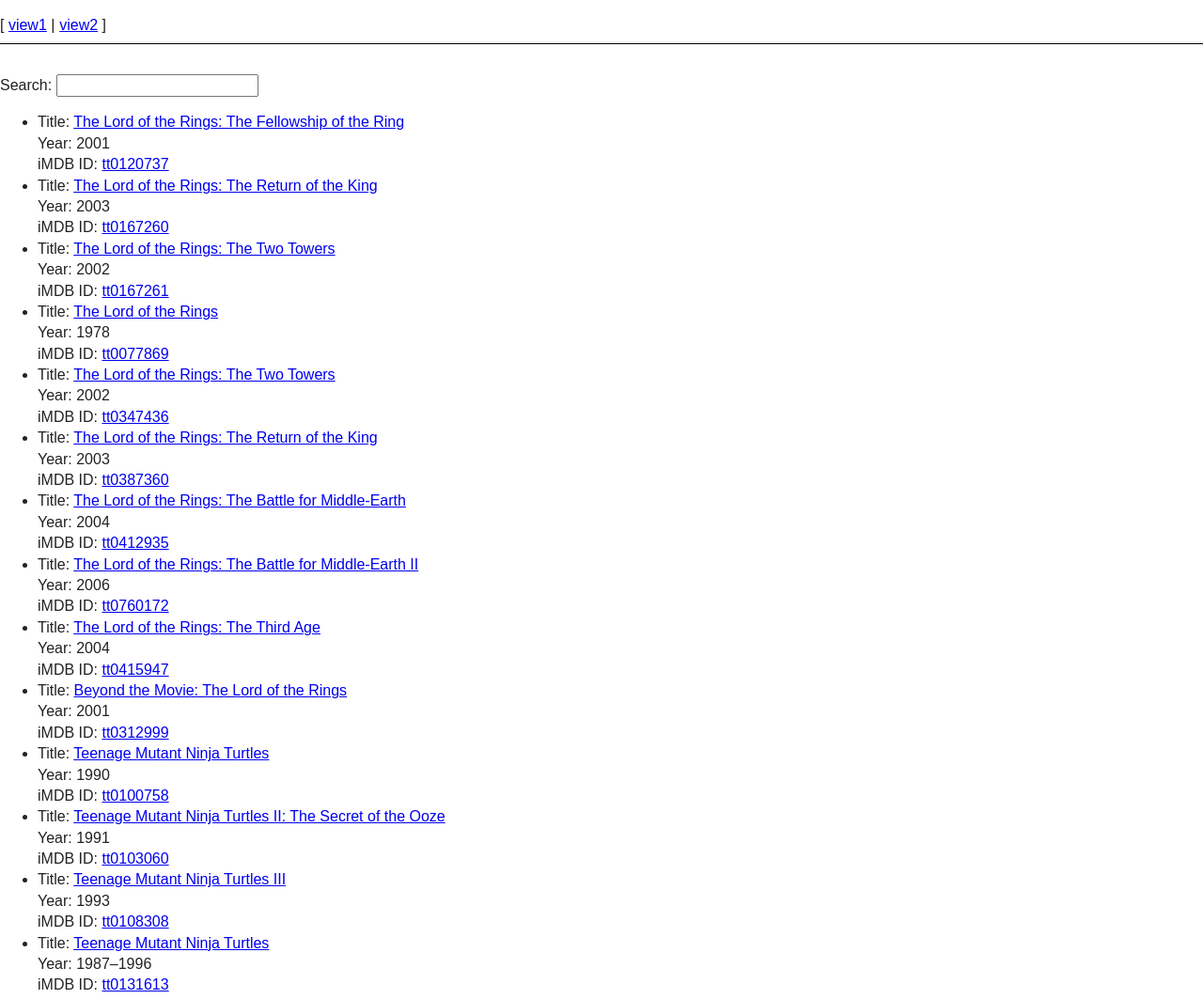
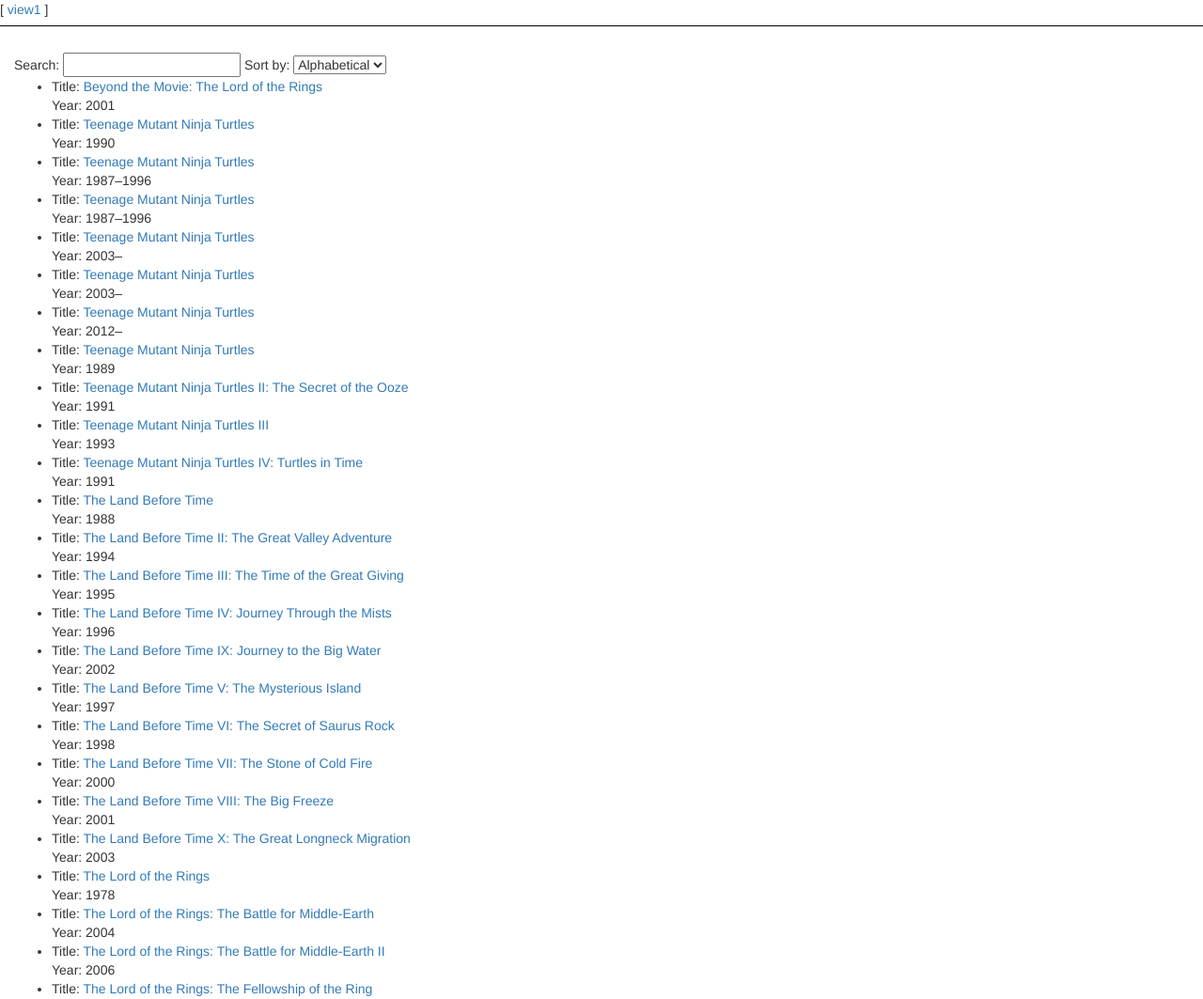
Before and after one commit to fnc314/angular-seed-project, a website: page app/index.html in a window 1280 px wide. Shown: the top 1063 px of the page at 94% size. Drawn offline with nearby package versions, Linux system fonts and the light colour scheme.

Commit message:
working details page with poster and full copy of results from omdbapi.com

```diff
--- a/app/index.html
+++ b/app/index.html
@@ -12,19 +12,21 @@
   <link rel="stylesheet" href="bower_components/html5-boilerplate/css/normalize.css">
   <link rel="stylesheet" href="bower_components/html5-boilerplate/css/main.css">
   <link rel="stylesheet" href="css/app.css"/>
+  <link rel="stylesheet" href="//maxcdn.bootstrapcdn.com/bootstrap/3.2.0/css/bootstrap.min.css">
+  <script src="//maxcdn.bootstrapcdn.com/bootstrap/3.2.0/js/bootstrap.min.js"></script>
   <script src="bower_components/html5-boilerplate/js/vendor/modernizr-2.6.2.min.js"></script>
 </head>
 <body>
   <ul class="menu">
     <li><a href="#/movies">view1</a></li>
-    <li><a href="#/view2">view2</a></li>
   </ul>
 
   <!--[if lt IE 7]>
       <p class="browsehappy">You are using an <strong>outdated</strong> browser. Please <a href="http://browsehappy.com/">upgrade your browser</a> to improve your experience.</p>
   <![endif]-->
-
-  <div ng-view></div>
+  <div class="container-fluid">
+    <div ng-view></div>
+  </div>
 
   <div>Angular seed app: v<span app-version></span></div>
 
--- a/app/js/controllers.js
+++ b/app/js/controllers.js
@@ -7,10 +7,14 @@
   $http.get('movies/movies.json').success(function(data) {
     $scope.movies = data;
   });
+
+  $scope.orderProp = "Title";
 });
 
 myAppCtrl.controller('movieDetailCtrl', function($scope, $http, $routeParams) {
-  $http.get('http://www.omdbapi.com/?i=' + $routeParams.imdbID + '&tomatoes=true&plot=full').success(function(data) {
+  $http.get('http://www.omdbapi.com/?i=' +
+  $routeParams.imdbID +
+  '&tomatoes=true&plot=full').success(function(data) {
     $scope.movie = data;
   });
 });
--- a/app/partials/movie-list.html
+++ b/app/partials/movie-list.html
@@ -1,15 +1,17 @@
 Search: <input ng-model="query">
-<!-- Sort by: -->
-<!-- <select ng-model="orderProp">
+Sort by:
+<select ng-model="orderProp">
   <option value="Title">Alphabetical</option>
-</select> -->
+  <option value="Year">Oldest</option>
+  <option value="-Year">Newest</option>
+</select>
 
 <ul>
-  <li ng-repeat="movie in movies | filter:query">
+  <li ng-repeat="movie in movies | filter:query | orderBy:orderProp">
   Title: <a href="#/movies/{{movie.imdbID}}">
     <span>{{movie.Title}}</span>
     </a><br>
   Year: <span>{{movie.Year}}</span><br>
-  iMDB ID: <a href="http://www.omdbapi.com/?i={{movie.imdbID}}&tomatoes=true&plot=full"><span>{{movie.imdbID}}</span></a>
+  <!-- iMDB ID: <a href="http://www.omdbapi.com/?i={{movie.imdbID}}&tomatoes=true&plot=full"><span>{{movie.imdbID}}</span></a> -->
   </li>
 </ul>
```
Also changed, not shown: app/partials/movie-detail.html (+6 -1 lines).
